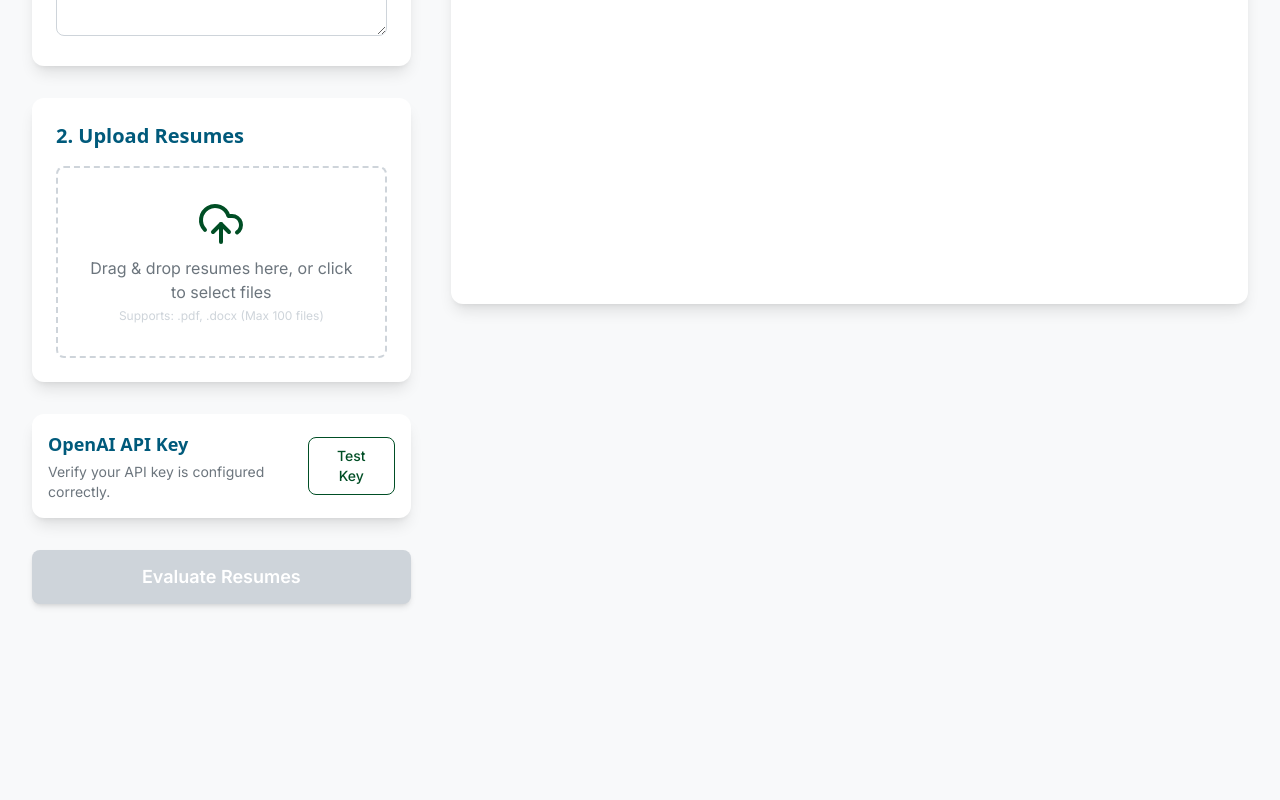
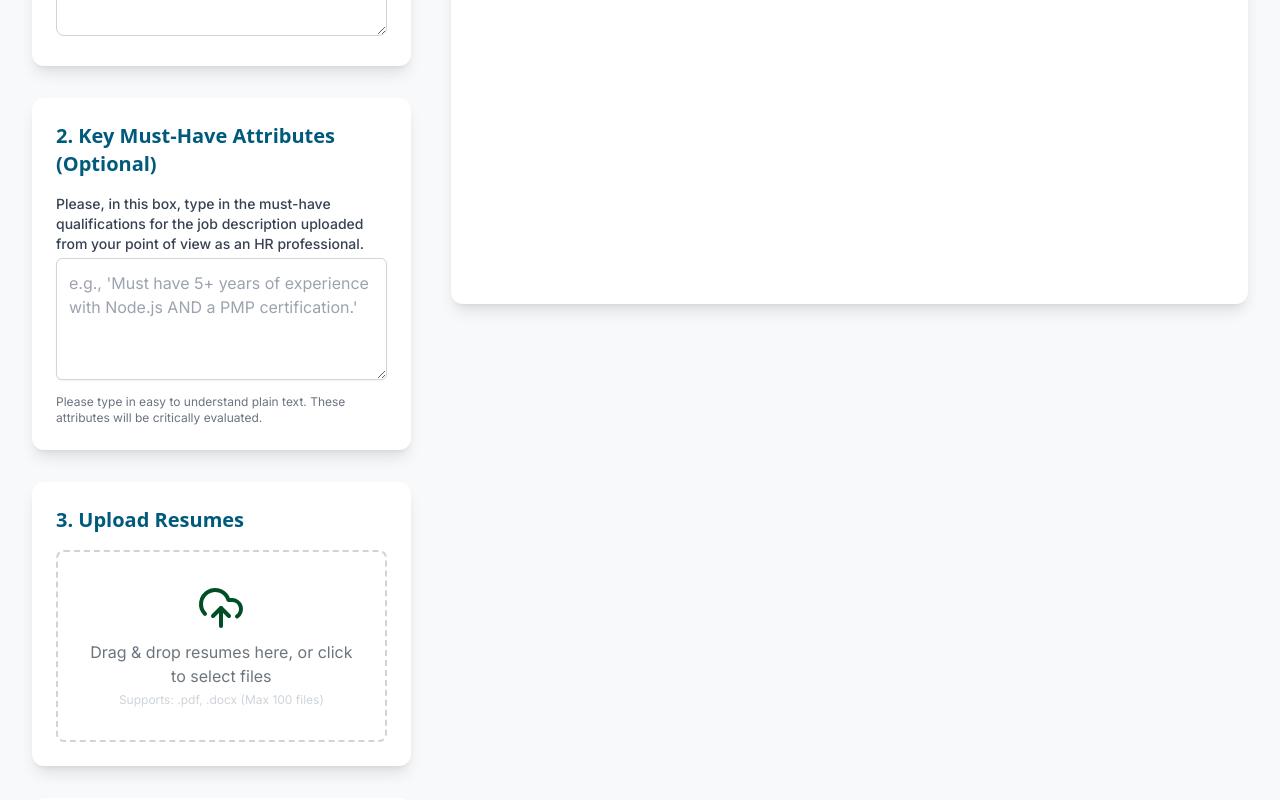
Before and after one commit to sajor2000/rush_hr_v2, a Next.js app in the folder hr-assistant-pro/: page / in a window 1280 px wide. Shown: the part 840-1640 px from the top of the page. Before the commit the page ends 1484 px from the top, so only its background shows below. Built offline with nearby package versions, Linux system fonts and the light colour scheme.

Commit message:
Added chat bot and must have box.

```diff
--- a/hr-assistant-pro/src/app/api/evaluate/route.ts
+++ b/hr-assistant-pro/src/app/api/evaluate/route.ts
@@ -69,6 +69,7 @@ async function parseResume(file: File): Promise<{ fileName: string; text: string
 export async function POST(req: NextRequest) {
   const formData = await req.formData();
   const jobDescription = formData.get('jobDescription') as string;
+  const mustHaveAttributes = formData.get('mustHaveAttributes') as string | null;
   const files = formData.getAll('resumes') as File[];
 
   if (!jobDescription || files.length === 0) {
@@ -117,7 +118,7 @@ export async function POST(req: NextRequest) {
             }
 
             try {
-              const result = await evaluateCandidate(resume.text, resume.fileName, jobRequirements);
+              const result = await evaluateCandidate(resume.text, resume.fileName, jobRequirements, mustHaveAttributes ?? undefined);
               // Store result in cache
               evaluationCache.set(hash, result);
               controller.enqueue(createSseStream(result, 'evaluation_result'));
--- a/hr-assistant-pro/src/app/page.tsx
+++ b/hr-assistant-pro/src/app/page.tsx
@@ -1,6 +1,6 @@
 'use client';
 
-import { useState, useEffect } from 'react';
+import { useState, useEffect, useRef } from 'react';
 import Papa from 'papaparse';
 import jsPDF from 'jspdf';
 import 'jspdf-autotable';
@@ -23,6 +23,7 @@ export default function Home() {
   const [jobDescriptionFile, setJobDescriptionFile] = useState<File | null>(null);
   const [files, setFiles] = useState<File[]>([]);
   const [isEvaluating, setIsEvaluating] = useState(false);
+  const [mustHaveAttributes, setMustHaveAttributes] = useState('');
 
   // State for streaming results
   const [jobInfo, setJobInfo] = useState<JobInfo | null>(null);
@@ -122,6 +123,7 @@ export default function Home() {
 
     const formData = new FormData();
     formData.append('jobDescription', jobDescription);
+    formData.append('mustHaveAttributes', mustHaveAttributes);
     files.forEach(file => formData.append('resumes', file));
 
     try {
@@ -336,7 +338,25 @@ export default function Home() {
               />
             </div>
             <div className="bg-white p-6 rounded-xl shadow-lg">
-              <h2 className="text-xl font-semibold text-rush-green-DEFAULT mb-4">2. Upload Resumes</h2>
+              <h2 className="text-xl font-semibold text-rush-green-DEFAULT mb-4">2. Key Must-Have Attributes (Optional)</h2>
+              <label htmlFor="mustHaveAttributes" className="block text-sm font-medium text-gray-700 dark:text-gray-300 mb-1">
+                Please, in this box, type in the must-have qualifications for the job description uploaded from your point of view as an HR professional.
+              </label>
+              <textarea
+                id="mustHaveAttributes"
+                value={mustHaveAttributes}
+                onChange={(e) => setMustHaveAttributes(e.target.value)}
+                placeholder="e.g., 'Must have 5+ years of experience with Node.js AND a PMP certification.'"
+                rows={4}
+                className="w-full p-3 border border-gray-300 dark:border-gray-600 rounded-md shadow-sm focus:ring-rush-green focus:border-rush-green dark:bg-gray-700 dark:text-white placeholder-gray-400 dark:placeholder-gray-500 transition"
+                disabled={isEvaluating}
+              />
+              <p className="mt-2 text-xs text-gray-500 dark:text-gray-400">
+                Please type in easy to understand plain text. These attributes will be critically evaluated.
+              </p>
+            </div>
+            <div className="bg-white p-6 rounded-xl shadow-lg">
+              <h2 className="text-xl font-semibold text-rush-green-DEFAULT mb-4">3. Upload Resumes</h2>
               <ResumeDropzone files={files} setFiles={setFiles} disabled={isEvaluating} />
             </div>
             <ApiKeyTester />
```
